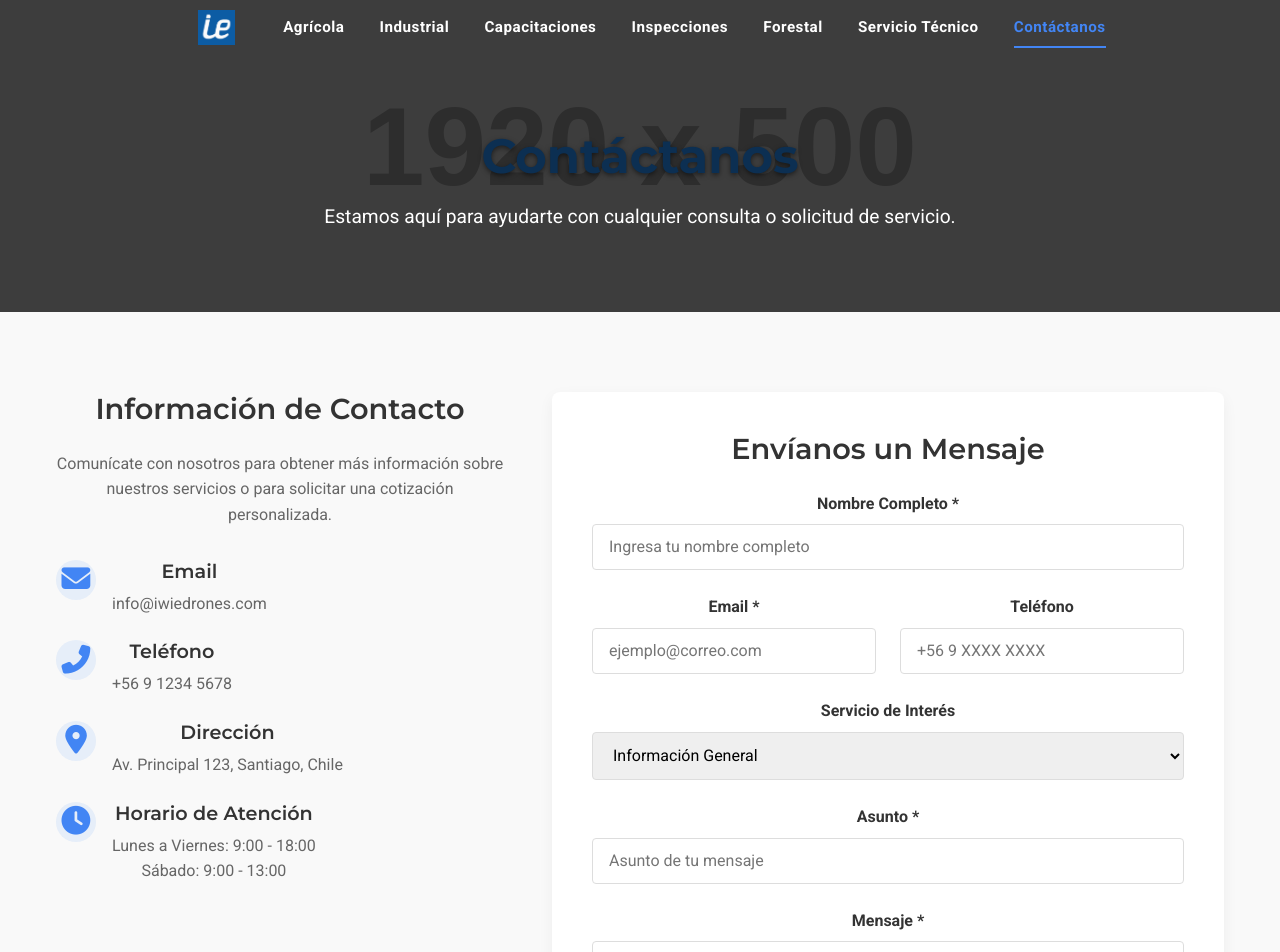
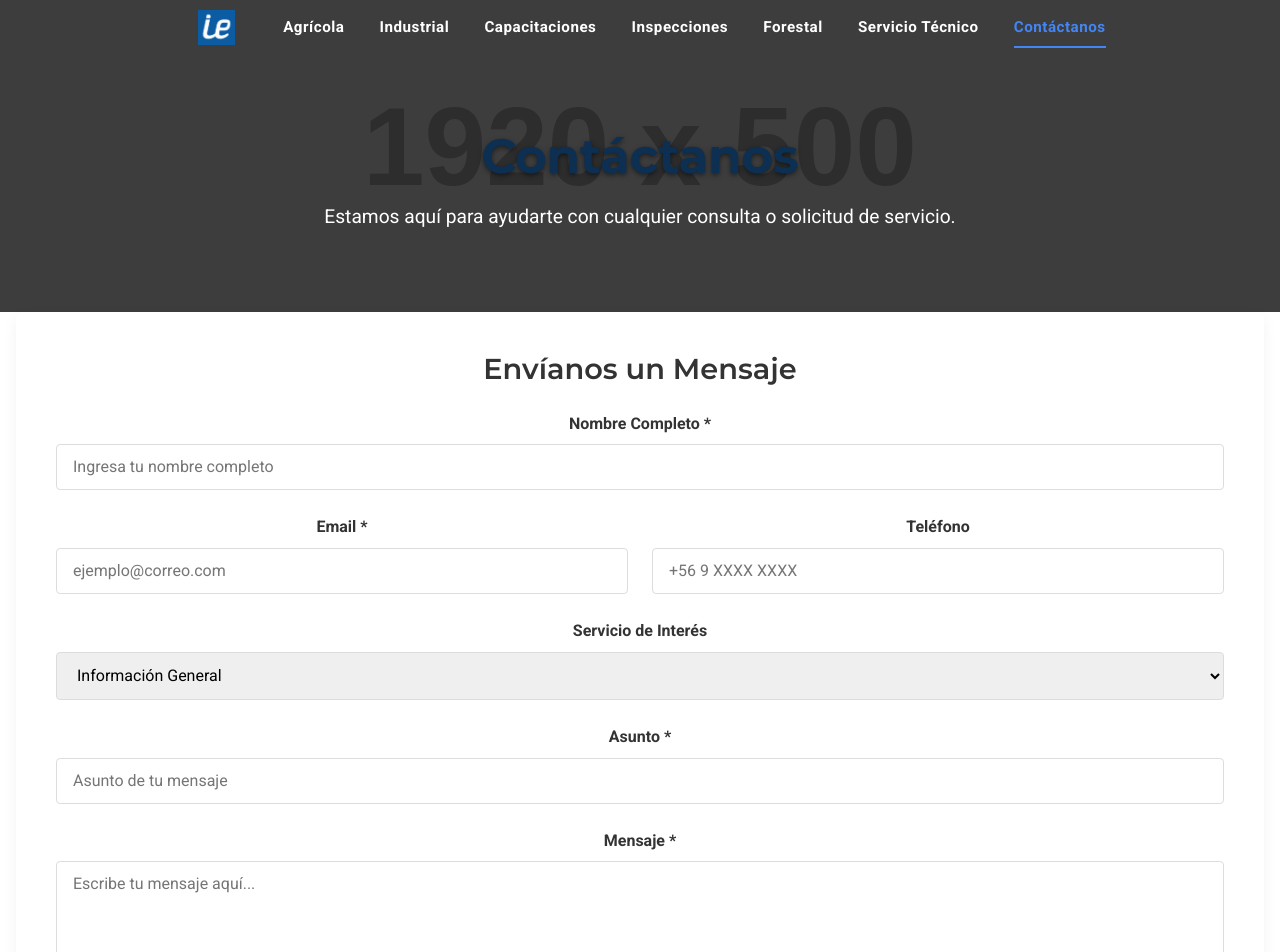
Before and after one commit to AlejandroLiinares/IwieDrones, a React (Vite) app: page /contactanos in a window 1280 px wide. Shown: the top 952 px of the page. Built offline with nearby package versions, Linux system fonts and the light colour scheme.

Commit message:
Optimización de Contact. PG

```diff
--- a/src/pages/Contact.jsx
+++ b/src/pages/Contact.jsx
@@ -1,7 +1,64 @@
 import { useState, useCallback } from 'react';
 import '../styles/Contact.css';
 
+// Opciones de servicios para el formulario
+const serviceOptions = [
+  { value: 'general', label: 'Información General' },
+  { value: 'agricola', label: 'Aplicación Agrícola' },
+  { value: 'industrial', label: 'Aplicación Industrial' },
+  { value: 'capacitaciones', label: 'Capacitaciones' },
+  { value: 'inspecciones', label: 'Inspecciones' },
+  { value: 'forestal', label: 'Forestal' },
+  { value: 'tecnico', label: 'Servicio Técnico' },
+  { value: 'tecnologia', label: 'Tecnología Avanzada' }
+];
+
+// Componente para campos de formulario
+const FormField = ({ id, label, type = 'text', value, onChange, required = false, placeholder, options = null, rows = null }) => (
+  <div className="form-group">
+    <label htmlFor={id}>{label} {required && <span className="required">*</span>}</label>
+    {type === 'select' ? (
+      <select
+        id={id}
+        name={id}
+        value={value}
+        onChange={onChange}
+        aria-required={required}
+      >
+        {options.map(option => (
+          <option key={option.value} value={option.value}>
+            {option.label}
+          </option>
+        ))}
+      </select>
+    ) : type === 'textarea' ? (
+      <textarea
+        id={id}
+        name={id}
+        value={value}
+        onChange={onChange}
+        required={required}
+        placeholder={placeholder}
+        rows={rows}
+        aria-required={required}
+      ></textarea>
+    ) : (
+      <input
+        type={type}
+        id={id}
+        name={id}
+        value={value}
+        onChange={onChange}
+        required={required}
+        placeholder={placeholder}
+        aria-required={required}
+      />
+    )}
+  </div>
+);
+
 const Contact = () => {
+  // Estado del formulario
   const [formData, setFormData] = useState({
     name: '',
     email: '',
@@ -11,12 +68,14 @@ const Contact = () => {
     service: 'general'
   });
 
+  // Estado para mensajes de éxito/error
   const [formStatus, setFormStatus] = useState({
     submitted: false,
     success: false,
     message: ''
   });
 
+  // Manejador de cambios en los campos
   const handleChange = useCallback((e) => {
     const { name, value } = e.target;
     setFormData(prevState => ({
@@ -25,6 +84,7 @@ const Contact = () => {
     }));
   }, []);
 
+  // Manejador de envío del formulario
   const handleSubmit = useCallback((e) => {
     e.preventDefault();
 
@@ -68,6 +128,7 @@ const Contact = () => {
 
   return (
     <div className="contact-page">
+      {/* Hero Section - Simplificado */}
       <section className="contact-hero">
         <div className="container">
           <h1>Contáctanos</h1>
@@ -75,56 +136,9 @@ const Contact = () => {
         </div>
       </section>
 
-      <section className="contact-content">
-        <div className="container contact-container">
-          <div className="contact-info">
-            <h2>Información de Contacto</h2>
-            <p>Comunícate con nosotros para obtener más información sobre nuestros servicios o para solicitar una cotización personalizada.</p>
-
-            <div className="contact-details">
-              <div className="contact-item">
-                <div className="contact-icon">
-                  <i className="fas fa-envelope"></i>
-                </div>
-                <div className="contact-text">
-                  <h3>Email</h3>
-                  <p>info@iwiedrones.com</p>
-                </div>
-              </div>
-
-              <div className="contact-item">
-                <div className="contact-icon">
-                  <i className="fas fa-phone-alt"></i>
-                </div>
-                <div className="contact-text">
-                  <h3>Teléfono</h3>
-                  <p>+56 9 1234 5678</p>
-                </div>
-              </div>
-
-              <div className="contact-item">
-                <div className="contact-icon">
-                  <i className="fas fa-map-marker-alt"></i>
-                </div>
-                <div className="contact-text">
-                  <h3>Dirección</h3>
-                  <p>Av. Principal 123, Santiago, Chile</p>
-                </div>
-              </div>
-
-              <div className="contact-item">
-                <div className="contact-icon">
-                  <i className="fas fa-clock"></i>
-                </div>
-                <div className="contact-text">
-                  <h3>Horario de Atención</h3>
-                  <p>Lunes a Viernes: 9:00 - 18:00</p>
-                  <p>Sábado: 9:00 - 13:00</p>
-                </div>
-              </div>
-            </div>
-          </div>
-
+      {/* Formulario de Contacto */}
+      <section className="contact-form-section">
+        <div className="container">
           <div className="contact-form-container">
             <h2>Envíanos un Mensaje</h2>
 
@@ -135,94 +149,64 @@ const Contact = () => {
             )}
 
             <form className="contact-form" onSubmit={handleSubmit}>
-              <div className="form-group">
-                <label htmlFor="name">Nombre Completo *</label>
-                <input
-                  type="text"
+              <FormField
                 id="name"
-                  name="name"
+                label="Nombre Completo"
                 value={formData.name}
                 onChange={handleChange}
-                  required
+                required={true}
                 placeholder="Ingresa tu nombre completo"
-                  aria-required="true"
               />
-              </div>
 
               <div className="form-row">
-                <div className="form-group">
-                  <label htmlFor="email">Email *</label>
-                  <input
+                <FormField
+                  id="email"
+                  label="Email"
                   type="email"
-                    id="email"
-                    name="email"
                   value={formData.email}
                   onChange={handleChange}
-                    required
+                  required={true}
                   placeholder="ejemplo@correo.com"
-                    aria-required="true"
                 />
-                </div>
 
-                <div className="form-group">
-                  <label htmlFor="phone">Teléfono</label>
-                  <input
+                <FormField
+                  id="phone"
+                  label="Teléfono"
                   type="tel"
-                    id="phone"
-                    name="phone"
                   value={formData.phone}
                   onChange={handleChange}
                   placeholder="+56 9 XXXX XXXX"
                 />
               </div>
-              </div>
 
-              <div className="form-group">
-                <label htmlFor="service">Servicio de Interés</label>
-                <select
+              <FormField
                 id="service"
-                  name="service"
+                label="Servicio de Interés"
+                type="select"
                 value={formData.service}
                 onChange={handleChange}
-                >
-                  <option value="general">Información General</option>
-                  <option value="agricola">Aplicación Agrícola</option>
-                  <option value="industrial">Aplicación Industrial</option>
-                  <option value="capacitaciones">Capacitaciones</option>
-                  <option value="inspecciones">Inspecciones</option>
-                  <option value="forestal">Forestal</option>
-                  <option value="tecnico">Servicio Técnico</option>
-                  <option value="tecnologia">Tecnología Avanzada</option>
-                </select>
-              </div>
+                options={serviceOptions}
+              />
 
-              <div className="form-group">
-                <label htmlFor="subject">Asunto *</label>
-                <input
-                  type="text"
+              <FormField
                 id="subject"
-                  name="subject"
+                label="Asunto"
                 value={formData.subject}
                 onChange={handleChange}
-                  required
+                required={true}
                 placeholder="Asunto de tu mensaje"
-                  aria-required="true"
               />
-              </div>
 
-              <div className="form-group">
-                <label htmlFor="message">Mensaje *</label>
-                <textarea
+              <FormField
                 id="message"
-                  name="message"
+                label="Mensaje"
+                type="textarea"
                 value={formData.message}
                 onChange={handleChange}
-                  required
+                required={true}
                 placeholder="Escribe tu mensaje aquí..."
-                  rows="5"
-                  aria-required="true"
-                ></textarea>
-              </div>
+                rows={5}
+              />
 
               <button type="submit" className="submit-button">
                 <i className="fas fa-paper-plane"></i> Enviar Mensaje
@@ -231,17 +215,6 @@ const Contact = () => {
           </div>
         </div>
       </section>
-
-      <section className="map-section">
-        <div className="container">
-          <h2>Nuestra Ubicación</h2>
-          <div className="map-container">
-            <div className="placeholder-map">
-              <p>Mapa de Google Maps se cargará aquí</p>
-            </div>
-          </div>
-        </div>
-      </section>
     </div>
   );
 };
```
Lines whose indentation alone changed are shown as unchanged.
